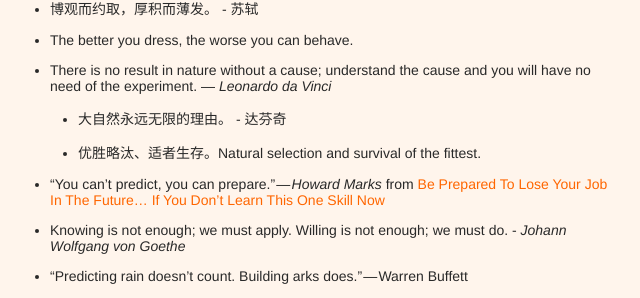
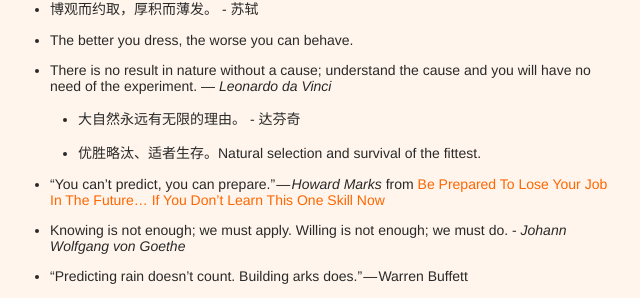
Before and after one commit to xianyuxmu/xianyuxmu.github.io, a Jekyll site: the page built from _posts/2017-06-17-chicken-soup.md, in a window 1280 px wide and 900 px high, scrolled down 3862 px. Shown: the part 149-447 px from the top of the window, without its empty margins (324-964 px from the left). Built offline with Jekyll 4.4.1, drawn with Linux system fonts in a browser that asks for light colours; comment, search, counter and statistics services are not loaded.

Commit message:
Update 2017-06-17-chicken-soup.md

```diff
--- a/_posts/2017-06-17-chicken-soup.md
+++ b/_posts/2017-06-17-chicken-soup.md
@@ -109,7 +109,7 @@ tags:
 - 博观而约取，厚积而薄发。 - 苏轼
 - The better you dress, the worse you can behave.
 - There is no result in nature without a cause; understand the cause and you will have no need of the experiment. — *Leonardo da Vinci*
-	- 大自然永远无限的理由。 - 达芬奇
+	- 大自然永远有无限的理由。 - 达芬奇
 	- 优胜略汰、适者生存。Natural selection and survival of the fittest.
 - “You can’t predict, you can prepare.” — *Howard Marks* from [Be Prepared To Lose Your Job In The Future… If You Don’t Learn This One Skill Now](https://medium.com/the-mission/be-prepared-to-lose-your-job-in-the-future-if-you-dont-learn-this-one-skill-now-8a87ade2a268)
 - Knowing is not enough; we must apply. Willing is not enough; we must do. - *Johann Wolfgang von Goethe*
```
